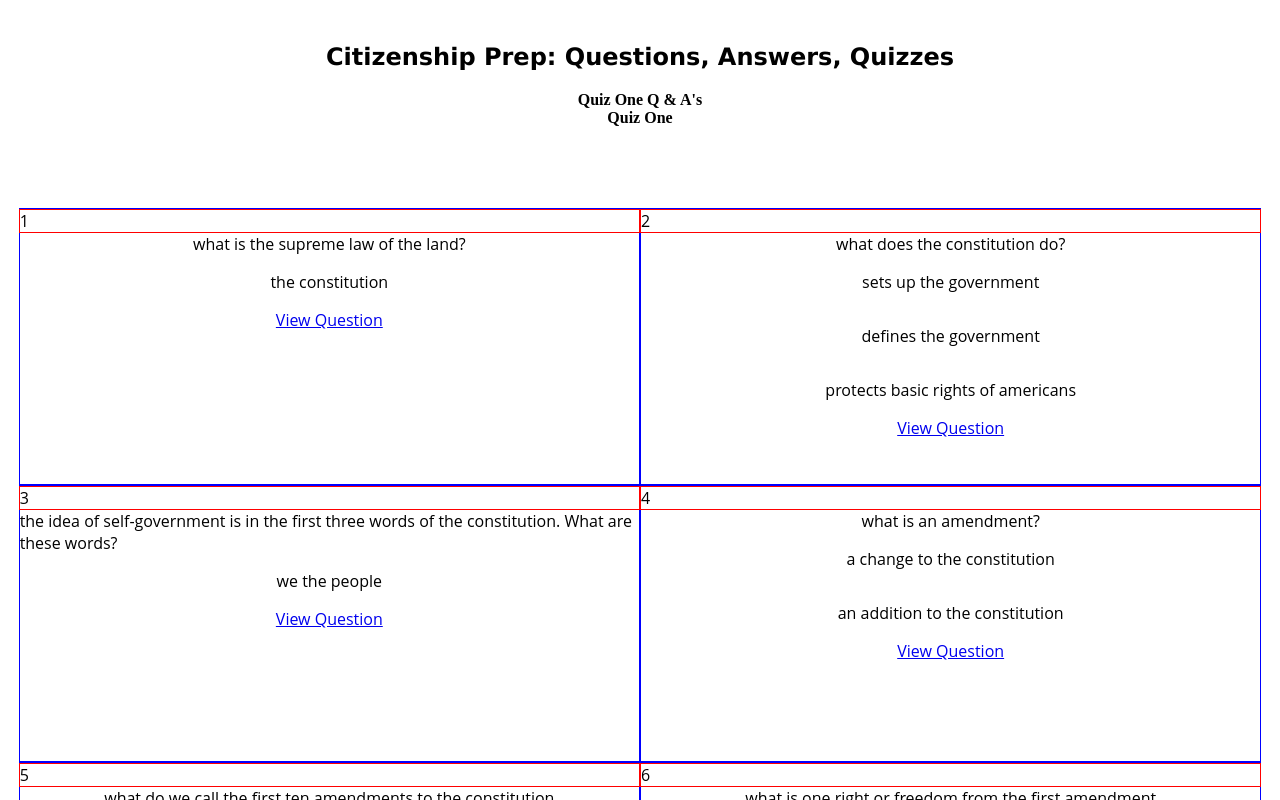
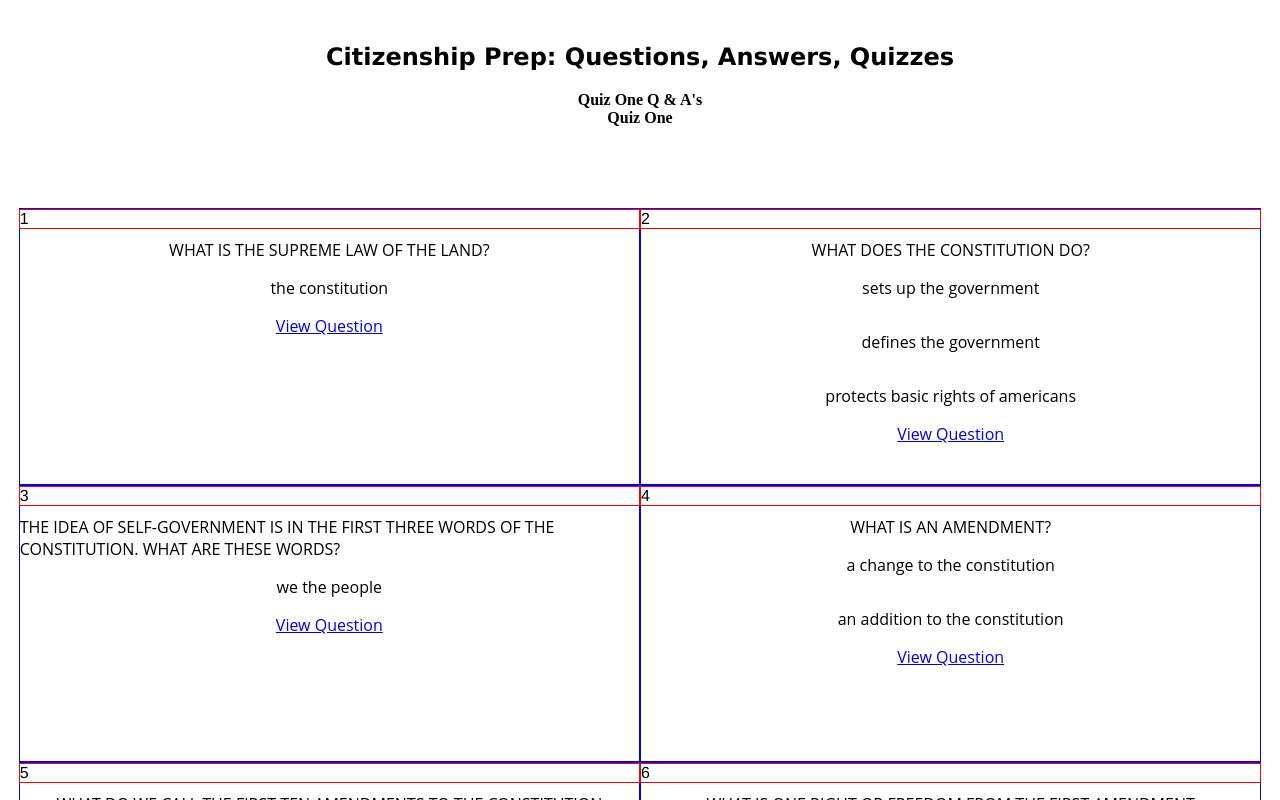
Before and after one commit to mmaustin/citizenship-questions-answers, a React (Create React App) app in the folder citizenship-frontend/: page / in a window 1280 px wide. Shown: the top 800 px of the page. Built offline with nearby package versions, Linux system fonts and the light colour scheme.

Commit message:
uppercased text for the question

```diff
--- a/citizenship-frontend/src/index.css
+++ b/citizenship-frontend/src/index.css
@@ -90,4 +90,18 @@ h2 {
 .question-number {
     border: 1px solid red;
     justify-content: flex-start;
+    font-family: 'Franklin Gothic Medium', 'Arial Narrow', Arial, sans-serif;
+    margin-bottom: 10px;
 }
+
+.question {
+    text-transform: uppercase;
+    display: flex;
+    justify-content: center;
+    align-items: center;
+    flex-flow: row;
+}
+
+.answer {
+    height: fit-content;
+}
```
